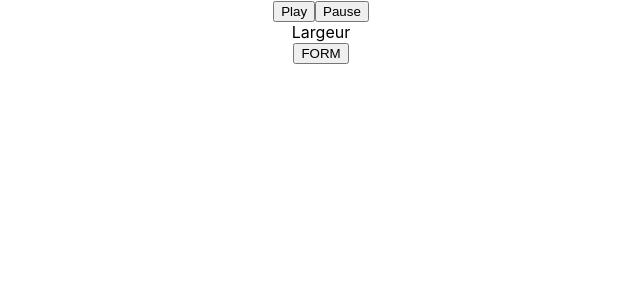
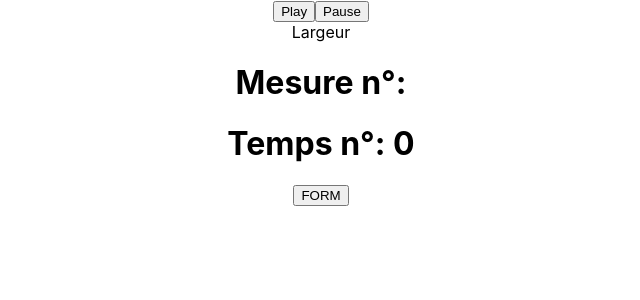
Before and after one commit to dindy/metromod, a React (Create React App) app: page / in a window 1280 px wide. Shown: the top 300 px of the page, without its empty margins (319-959 px from the left). Built offline with nearby package versions, Linux system fonts and the light colour scheme.

Commit message:
Implementation de UseEffect

```diff
--- a/src/App.js
+++ b/src/App.js
@@ -1,7 +1,8 @@
-import React , {useState} from 'react'
+import React , {useState, useEffect} from 'react'
 import './App.css'
 import Metronome from "./components/Metronome"
 import Form from "./components/Form"
+import Biper from "./Biper"
 import { getBips, play, pause, init } from "./LogicMetro"
 
 function App() {
@@ -18,6 +19,7 @@ function App() {
     ],
     activeMesure:0,
     activeSegment:0,  //index du segment
+    activeBeat:0,
     playing:false,
     biping: false
   })
@@ -26,21 +28,32 @@ function App() {
   const [page, setPage] = useState("#home")
   // init(partition)
   init(partition)
+
+  //Gere l'oscillateur pour créer les sons
+  const biper = new Biper()
 //============================================
 
 const bips = getBips; // point-virgule powaaa
+const asyncLoop = async () => {
+  for await (let bip of bips()) {
+    console.log('from for loop')
+    biper.play()
+    if(bip === 1){
+      biper.changeFrequency(1000)
+    }
+    biper.stop(0.2)
 
-(async function() {
-  for await (let bip of bips()) {
-
-    let newState = { ...partition,  playing: true, biping: true}
+    let newState = { ...partition,  playing: true, biping: true, activeBeat: bip}
     setPartition(newState)
     newState = { ...newState, biping: false}
     setTimeout(() => {
       setPartition(newState)
     }, 70);
   }
-})()
+}
+useEffect(()=>{
+  asyncLoop()
+})
 
 const clickPlayHandler = async(e) => {
   play()
@@ -59,6 +72,7 @@ const currentPage = () => {
       clickPauseHandler={clickPauseHandler}
       biping={partition.biping}
       playing={partition.playing}
+      activeBeat={partition.activeBeat}
     />
   }else if (page === "#form"){
     return <Form />
--- a/src/LogicMetro.js
+++ b/src/LogicMetro.js
@@ -1,9 +1,3 @@
-import Biper from "./Biper"
-import { getByDisplayValue } from "@testing-library/dom"
-
-//Gere l'oscillateur pour créer les sons
-const biper = new Biper()
-
 //State global du metronome
 let state = {
     nom: "dfsdf",
@@ -28,11 +22,16 @@ let state = {
 
 let globalResolve
 
+
 const bips = {
     [Symbol.asyncIterator]() {
         return {
             count: 0,
             next() {
+                // this.count++
+                // if(this.count === 1){
+                //     return promise
+                // }
                 return new Promise((resolve, reject) => {
                     globalResolve = resolve
                 })
@@ -101,7 +100,7 @@ let interval
 export const play = () => {
     //Le metronome est en train de jouer
     state = { ...state, playing: true }
-
+    console.log('play')
     //Si la partition est finit met fin a la recursion et clear l'interval
     if(state.finished) {
         clearInterval(interval)
@@ -117,13 +116,6 @@ export const play = () => {
     //Si c'est le premier temps de la premiere mesure du segment
     if(state.activeBeat == 1){
         globalResolve({ value: state.activeBeat, done: false })
-        //BIP
-        biper.play()
-        //Son aigue pour le premier temps
-        biper.changeFrequency(1000)
-        //Stop le bip 200ms aprés
-        biper.stop(0.2)
-        //Update la position dans la partition
         state = updateStatePosition(state)
     }
 
@@ -137,12 +129,7 @@ export const play = () => {
             globalResolve({ done: true })
             return
         }
-        //Bip
-        biper.play()
         globalResolve({ value: state.activeBeat, done: false })
-        //Check si c'est le premier temps pour changer la frequence du son
-        if (state.activeBeat == 1) biper.changeFrequency(1000)
-        biper.stop(0.2)
         //Save le dernier segment en cours
         const lastSegment = state.indexActiveSegment
         //MAJ de la position dans la partition
--- a/src/components/Metronome.js
+++ b/src/components/Metronome.js
@@ -7,6 +7,8 @@ const Metronome = props => {
             <button onClick= {props.clickPlayHandler}>Play</button>
             <button onClick={props.clickPauseHandler}>Pause</button>
             <div className={props.biping ? 'biping' : 'not-biping'}>Largeur</div>
+            <h1>Mesure n°: {props.activeMesure}</h1>
+            <h1>Temps n°: {props.activeBeat}</h1>
         </div>
     )
 }
```
